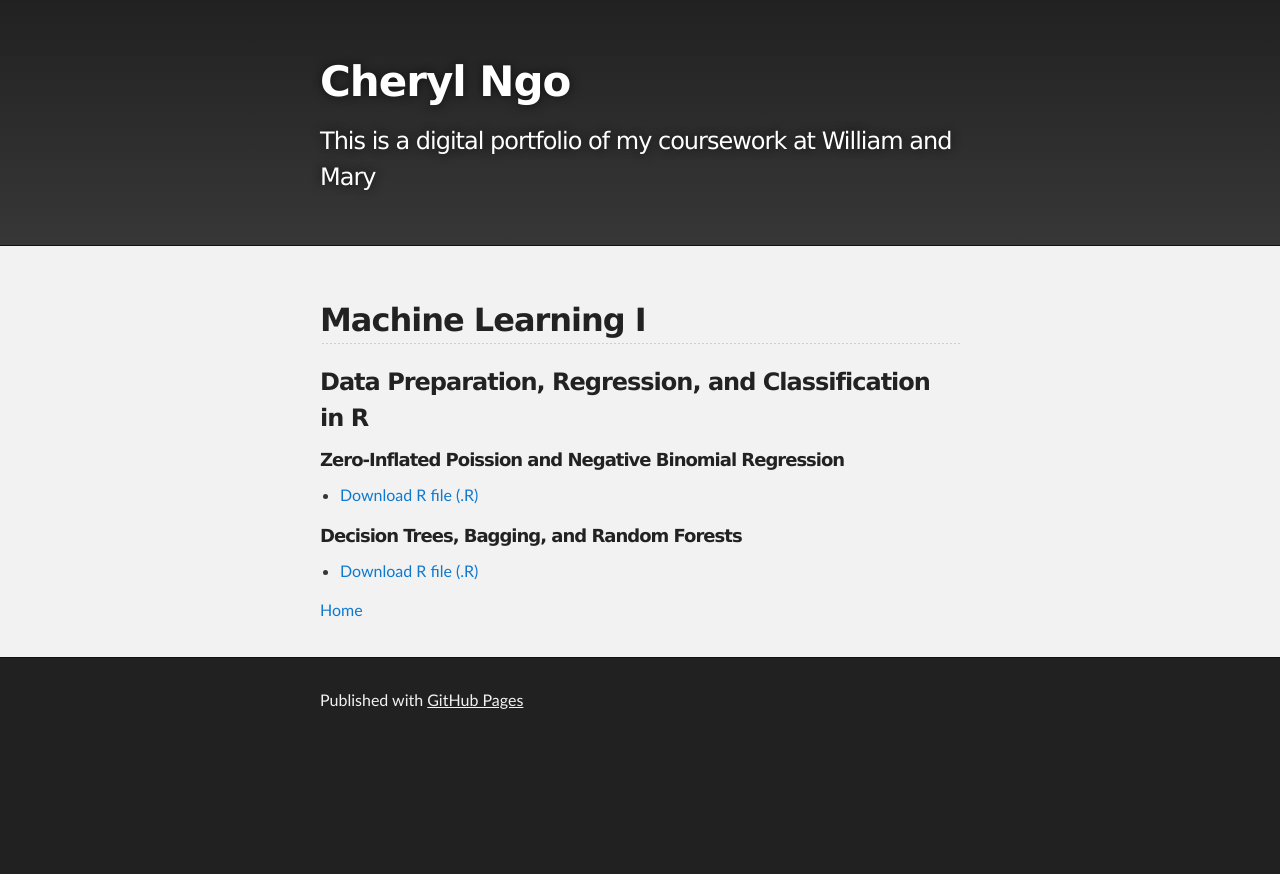
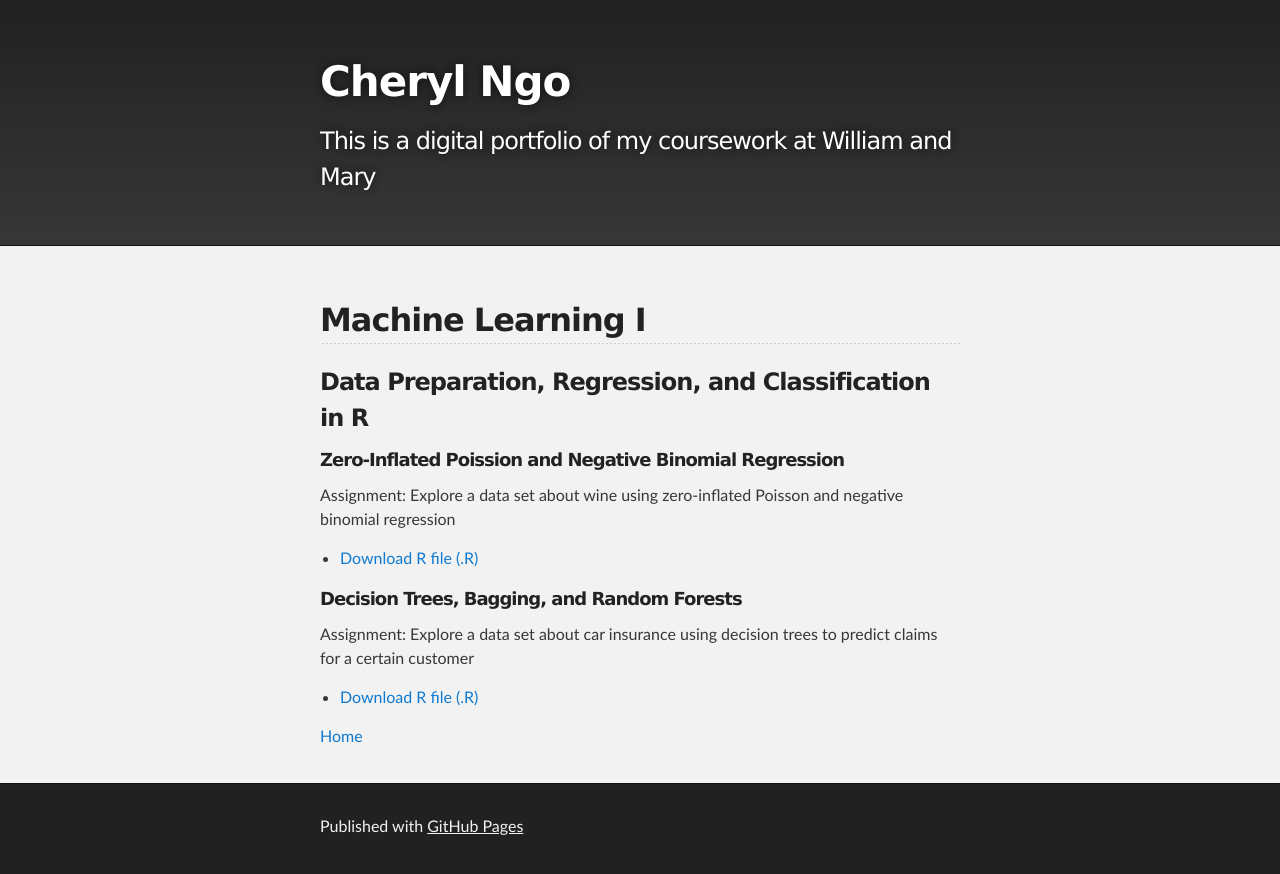
Before and after one commit to Cherylngo/cherylngo.github.io, a Jekyll site: the page built from ML1/index.md, in a window 1280 px wide. Shown: the top 874 px of the page. Built offline with Jekyll 4.4.1, drawn with Linux system fonts in a browser that asks for light colours; our own code applies the rules of GitHub Pages for plain Markdown files.

Commit message:
Update index.md

```diff
--- a/ML1/index.md
+++ b/ML1/index.md
@@ -7,9 +7,11 @@ description: Summer 2019
 ### Data Preparation, Regression, and Classification in R
 
 ##### Zero-Inflated Poission and Negative Binomial Regression
+Assignment: Explore a data set about wine using zero-inflated Poisson and negative binomial regression
 - [Download R file (.R)](Zero-Inflation.R)
 
 ##### Decision Trees, Bagging, and Random Forests
+Assignment: Explore a data set about car insurance using decision trees to predict claims for a certain customer
 - [Download R file (.R)](Trees.R)
 
 
```
